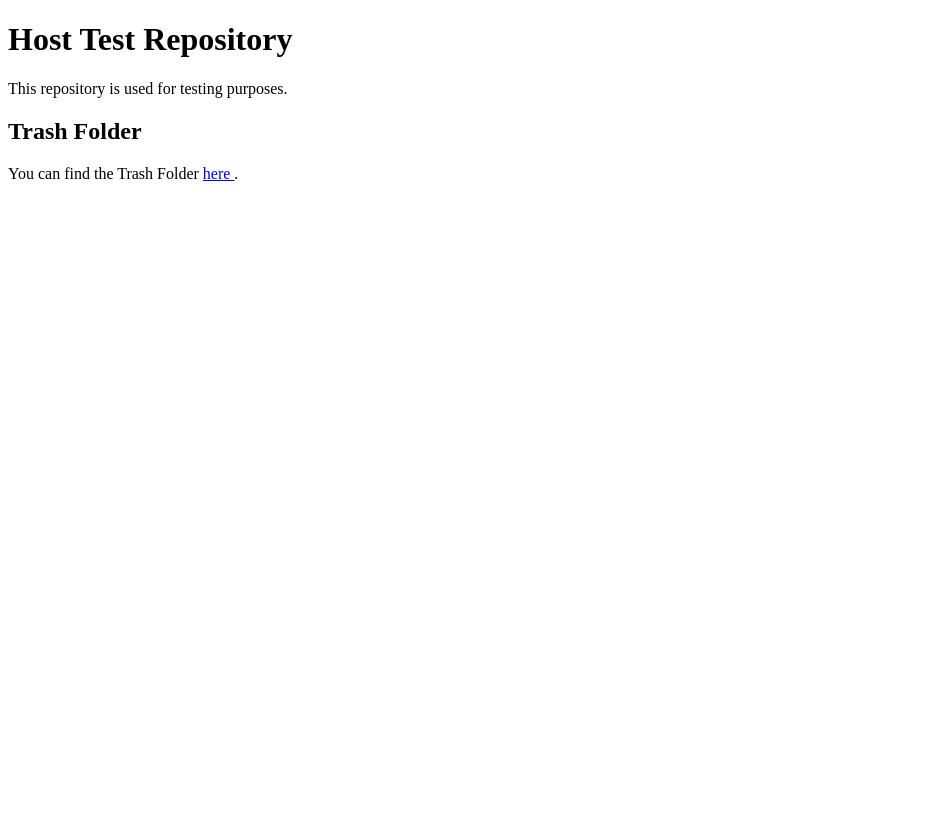
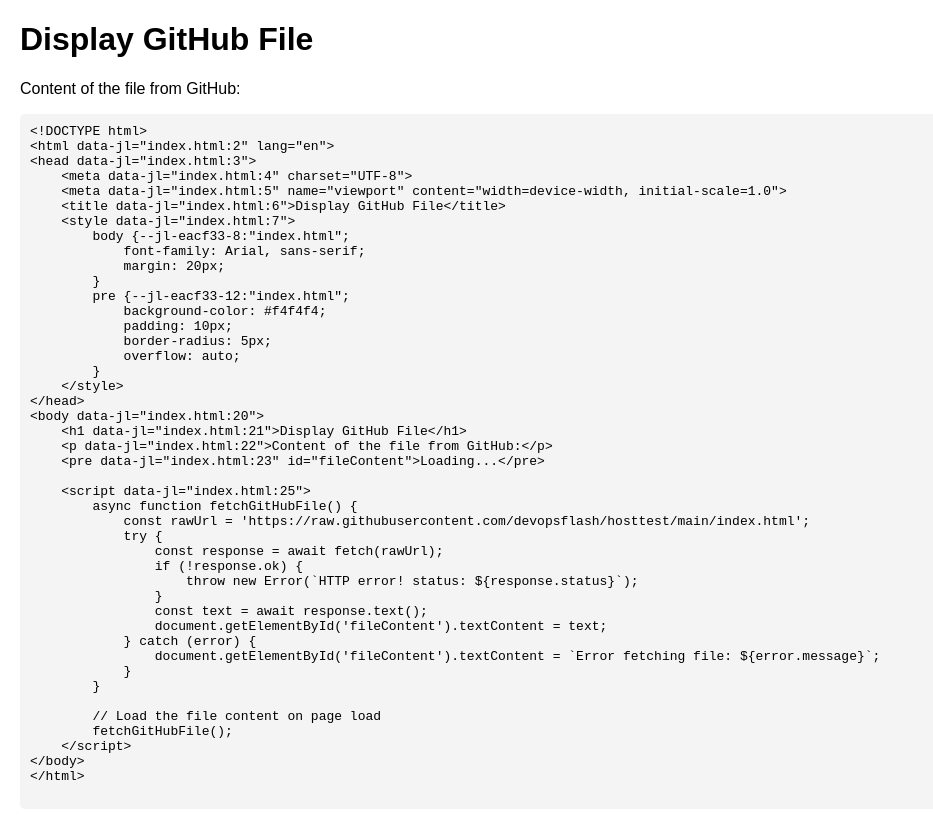
Before and after one commit to devopsflash/hosttest, a plain HTML site: page index.html in a window 1280 px wide. Shown: the whole page, without its empty margins (0-933 px from the left). Drawn offline with Linux system fonts and the light colour scheme.

Commit message:
Update index.html

```diff
--- a/index.html
+++ b/index.html
@@ -3,18 +3,42 @@
 <head>
     <meta charset="UTF-8">
     <meta name="viewport" content="width=device-width, initial-scale=1.0">
-    <title>Host Test</title>
+    <title>Display GitHub File</title>
+    <style>
+        body {
+            font-family: Arial, sans-serif;
+            margin: 20px;
+        }
+        pre {
+            background-color: #f4f4f4;
+            padding: 10px;
+            border-radius: 5px;
+            overflow: auto;
+        }
+    </style>
 </head>
 <body>
-    <h1>Host Test Repository</h1>
-    <p>This repository is used for testing purposes.</p>
+    <h1>Display GitHub File</h1>
+    <p>Content of the file from GitHub:</p>
+    <pre id="fileContent">Loading...</pre>
 
-    <h2>Trash Folder</h2>
-    <p>
-        You can find the Trash Folder
-        <a href="https://github.com/devopsflash/hosttest/blob/main/README.md" target="_blank">
-            here
-        </a>.
-    </p>
+    <script>
+        async function fetchGitHubFile() {
+            const rawUrl = 'https://raw.githubusercontent.com/devopsflash/hosttest/main/index.html';
+            try {
+                const response = await fetch(rawUrl);
+                if (!response.ok) {
+                    throw new Error(`HTTP error! status: ${response.status}`);
+                }
+                const text = await response.text();
+                document.getElementById('fileContent').textContent = text;
+            } catch (error) {
+                document.getElementById('fileContent').textContent = `Error fetching file: ${error.message}`;
+            }
+        }
+
+        // Load the file content on page load
+        fetchGitHubFile();
+    </script>
 </body>
 </html>
```
